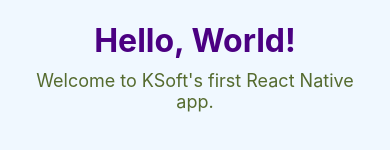
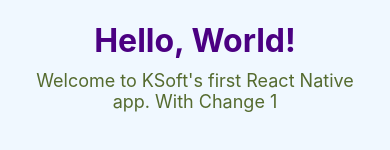
Before and after one commit to techdroidv5/reactnative-hello, a React Native app: screen / in a window 390 px wide. Shown: the part 356-506 px from the top of the page. Built offline with nearby package versions, Linux system fonts and the light colour scheme.

Commit message:
Change 3

```diff
--- a/App.tsx
+++ b/App.tsx
@@ -5,7 +5,7 @@
   return (
     <View style={styles.container}>
       <Text style={styles.heading}>Hello, World!</Text>
-      <Text style={styles.subtitle}>Welcome to KSoft's first React Native app.</Text>
+      <Text style={styles.subtitle}>Welcome to KSoft's first React Native app. With Change 1</Text>
     </View>
   );
 };
```
